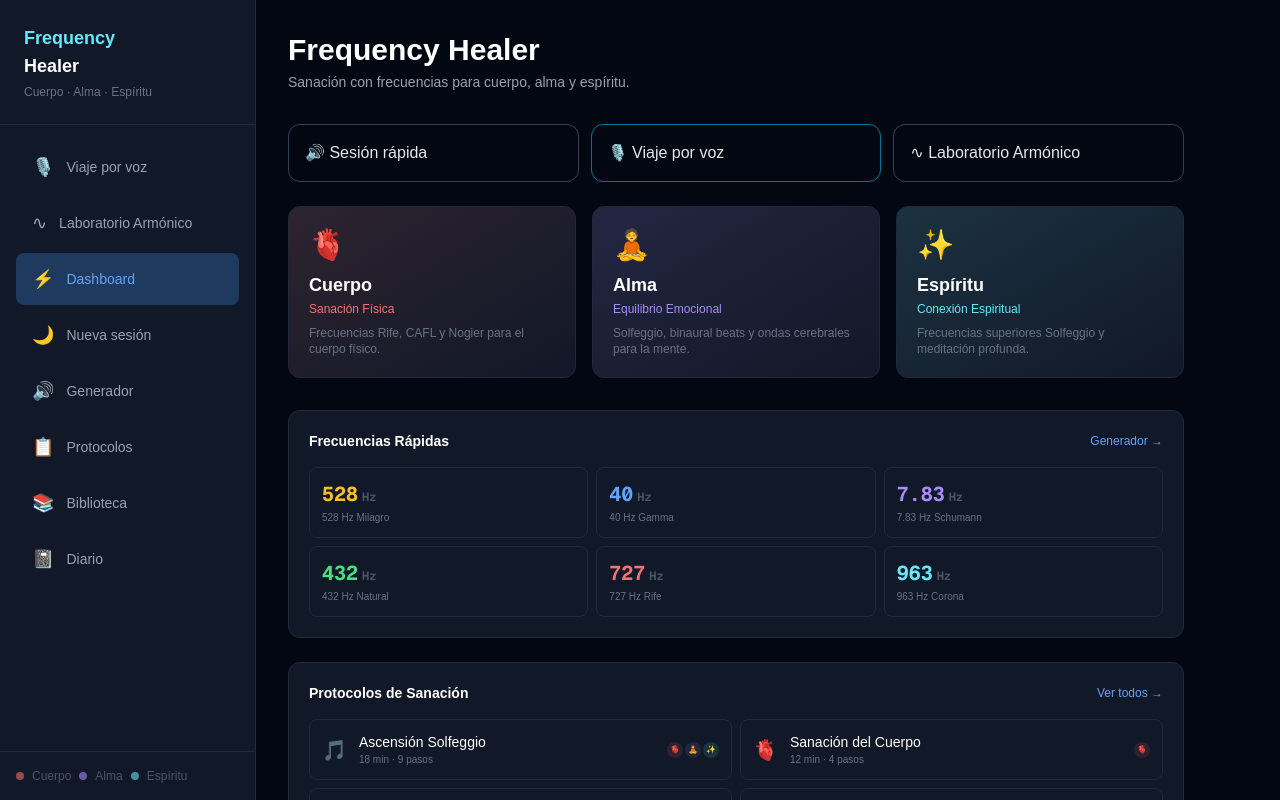
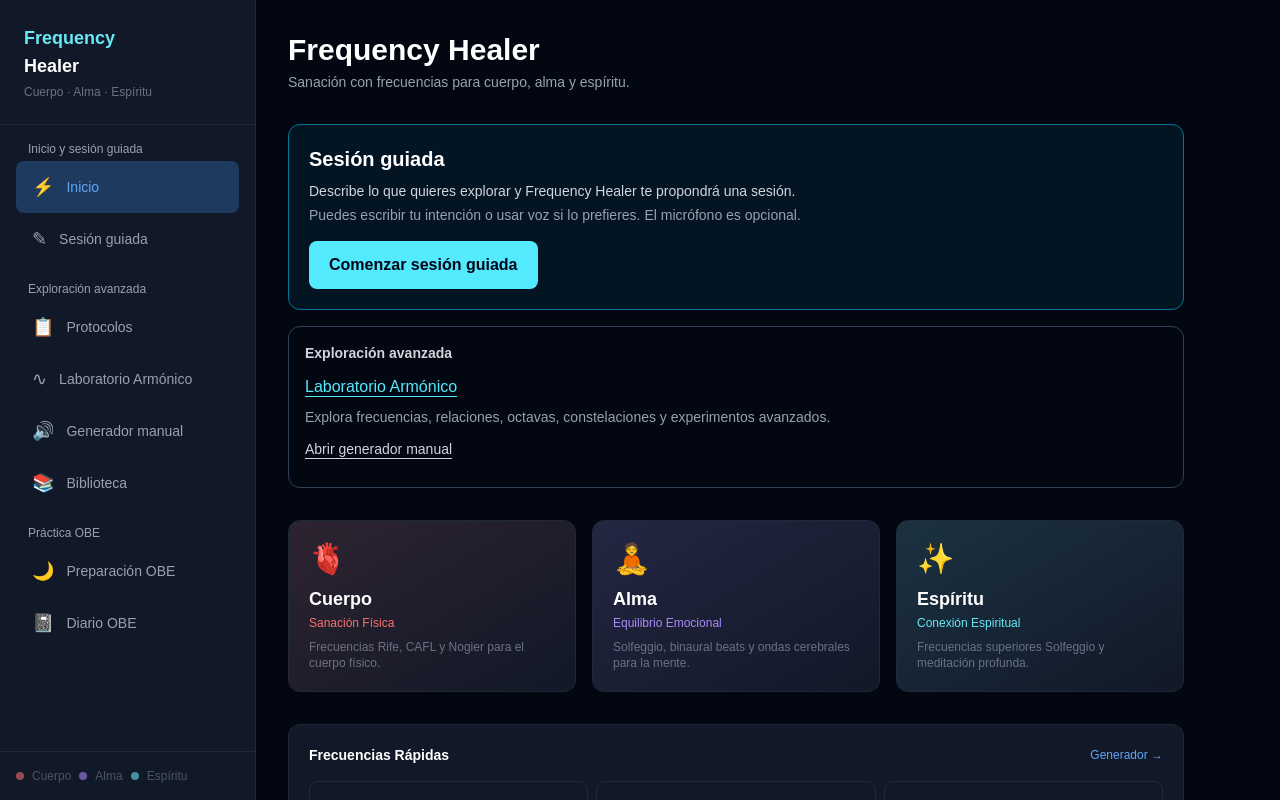
Before and after one commit to antoniodiaz70ad-dev/frequency-healer, a Next.js app in the folder frontend/: page / in a window 1280 px wide. Shown: the top 800 px of the page. Built offline with nearby package versions, Linux system fonts and the light colour scheme.

Commit message:
Clarify guided session entry and separate advanced navigation

```diff
--- a/frontend/src/app/landing/page.tsx
+++ b/frontend/src/app/landing/page.tsx
@@ -2,7 +2,7 @@ import type { Metadata } from "next";
 import Link from "next/link";
 import HeroVideo from "@/components/landing/HeroVideo";
 import styles from "@/components/landing/landing.module.css";
-import { HARMONIC_ENABLED } from "@/lib/voice/feature";
+import { HARMONIC_ENABLED, VOICE_ENABLED } from "@/lib/voice/feature";
 
 export const metadata: Metadata = {
   title: "Frequency Healer — Explore sound as a personal experiment",
@@ -118,12 +118,12 @@ export default function LandingPage() {
             with useful states for you.
           </p>
           <div className={styles.actions}>
-            <a className={styles.primary} href="#method">
+            <Link className={styles.primary} href={VOICE_ENABLED ? "/voz" : "/"} prefetch={false}>
+              {VOICE_ENABLED ? "Start a guided session" : "Enter Frequency Healer"} <Arrow />
+            </Link>
+            <a className={styles.secondary} href="#method">
               Explore the Method <span aria-hidden="true">↓</span>
             </a>
-            <Link className={styles.secondary} href="/" prefetch={false}>
-              Enter Frequency Healer <Arrow />
-            </Link>
           </div>
           {HARMONIC_ENABLED && (
             <Link
@@ -420,8 +420,8 @@ export default function LandingPage() {
           and <em>honest.</em>
         </h2>
         <div className={styles.actions}>
-          <Link className={styles.primary} href="/" prefetch={false}>
-            Enter Frequency Healer <Arrow />
+          <Link className={styles.primary} href={VOICE_ENABLED ? "/voz" : "/"} prefetch={false}>
+            {VOICE_ENABLED ? "Start a guided session" : "Enter Frequency Healer"} <Arrow />
           </Link>
           <a className={styles.secondary} href="#method">
             Explore the Method <span aria-hidden="true">↑</span>
--- a/frontend/src/app/page.tsx
+++ b/frontend/src/app/page.tsx
@@ -60,11 +60,22 @@ export default function DashboardPage() {
         <p className="text-sm text-gray-400">Sanaci&oacute;n con frecuencias para cuerpo, alma y esp&iacute;ritu.</p>
       </div>
 
-      {(VOICE_ENABLED || HARMONIC_ENABLED) && <nav aria-label="Formas de explorar" className="grid gap-3 sm:grid-cols-3 mb-6">
-        <Link className="rounded-xl border border-slate-700 p-4 min-h-12 focus-visible:outline-cyan-300" href="/generador">🔊 Sesión rápida</Link>
-        {VOICE_ENABLED && <Link className="rounded-xl border border-cyan-700 p-4 min-h-12 focus-visible:outline-cyan-300" href="/voz">🎙️ Viaje por voz</Link>}
-        {HARMONIC_ENABLED && <Link className="rounded-xl border border-slate-700 p-4 min-h-12 focus-visible:outline-cyan-300" href="/laboratorio-armonico">∿ Laboratorio Armónico</Link>}
-      </nav>}
+      <nav aria-label="Formas de explorar" className="space-y-4 mb-8">
+        {VOICE_ENABLED && <section className="rounded-xl border border-cyan-700 bg-cyan-950/30 p-5">
+          <h2 className="text-xl font-semibold text-white">Sesión guiada</h2>
+          <p className="text-sm text-gray-300 mt-2">Describe lo que quieres explorar y Frequency Healer te propondrá una sesión.</p>
+          <p className="text-sm text-gray-400 mt-1">Puedes escribir tu intención o usar voz si lo prefieres. El micrófono es opcional.</p>
+          <Link className="inline-flex items-center rounded-lg bg-cyan-300 text-slate-950 font-semibold px-5 py-3 mt-4 focus-visible:outline-2 focus-visible:outline-offset-4 focus-visible:outline-cyan-300" href="/voz">Comenzar sesión guiada</Link>
+        </section>}
+        <div className="rounded-xl border border-slate-700 p-4">
+          <h2 className="text-sm font-semibold text-gray-300">Exploración avanzada</h2>
+          {HARMONIC_ENABLED && <div className="mt-3">
+            <Link className="text-cyan-300 underline underline-offset-4 focus-visible:outline-cyan-300" href="/laboratorio-armonico">Laboratorio Armónico</Link>
+            <p className="text-sm text-gray-400 mt-2">Explora frecuencias, relaciones, octavas, constelaciones y experimentos avanzados.</p>
+          </div>}
+          <Link className="inline-flex py-3 text-sm text-gray-300 underline underline-offset-4 focus-visible:outline-cyan-300" href="/generador">Abrir generador manual</Link>
+        </div>
+      </nav>
       {/* Domain cards */}
       <div className="grid grid-cols-1 md:grid-cols-3 gap-4 mb-8">
         {DOMAIN_CARDS.map((card) => (
--- a/frontend/src/components/Sidebar.tsx
+++ b/frontend/src/components/Sidebar.tsx
@@ -4,15 +4,21 @@ import { useState } from "react";
 import Link from "next/link";
 import { usePathname } from "next/navigation";
 
-const navItems = [
-  ...(VOICE_ENABLED ? [{ href: "/voz", label: "Viaje por voz", icon: "🎙️" }] : []),
-  ...(HARMONIC_ENABLED ? [{ href: "/laboratorio-armonico", label: "Laboratorio Armónico", icon: "∿" }] : []),
-  { href: "/", label: "Dashboard", icon: "⚡" },
-  { href: "/sesion-nueva", label: "Nueva sesión", icon: "🌙" },
-  { href: "/generador", label: "Generador", icon: "🔊" },
-  { href: "/protocolos", label: "Protocolos", icon: "📋" },
-  { href: "/biblioteca", label: "Biblioteca", icon: "📚" },
-  { href: "/diario", label: "Diario", icon: "📓" },
+const navGroups = [
+  { label: VOICE_ENABLED ? "Inicio y sesión guiada" : "Inicio", items: [
+    { href: "/", label: "Inicio", icon: "⚡" },
+    ...(VOICE_ENABLED ? [{ href: "/voz", label: "Sesión guiada", icon: "✎" }] : []),
+  ] },
+  { label: "Exploración avanzada", items: [
+    { href: "/protocolos", label: "Protocolos", icon: "📋" },
+    ...(HARMONIC_ENABLED ? [{ href: "/laboratorio-armonico", label: "Laboratorio Armónico", icon: "∿" }] : []),
+    { href: "/generador", label: "Generador manual", icon: "🔊" },
+    { href: "/biblioteca", label: "Biblioteca", icon: "📚" },
+  ] },
+  { label: "Práctica OBE", items: [
+    { href: "/sesion-nueva", label: "Preparación OBE", icon: "🌙" },
+    { href: "/diario", label: "Diario OBE", icon: "📓" },
+  ] },
 ];
 
 export default function Sidebar() {
@@ -48,8 +54,10 @@ export default function Sidebar() {
           <p className="text-xs text-gray-500 mt-1">Cuerpo · Alma · Espíritu</p>
         </div>
 
-        <nav className="flex-1 p-4 space-y-1">
-          {navItems.map((item) => {
+        <nav aria-label="Navegación principal" className="flex-1 overflow-y-auto p-4 space-y-4">
+          {navGroups.map(group => <div key={group.label}>
+            <p className="px-3 mb-1 text-xs text-gray-400">{group.label}</p>
+            {group.items.map((item) => {
             const isActive = pathname === item.href || (item.href !== "/" && pathname.startsWith(item.href));
             return (
               <Link key={item.href} href={item.href} onClick={() => setOpen(false)}
@@ -58,7 +66,7 @@ export default function Sidebar() {
                 {item.label}
               </Link>
             );
-          })}
+          })}</div>)}
         </nav>
 
         <div className="p-4 border-t border-[#1f2937]">
--- a/frontend/src/components/voice/PrivacyGate.tsx
+++ b/frontend/src/components/voice/PrivacyGate.tsx
@@ -8,8 +8,8 @@ export default function PrivacyGate({ transcriptionEnabled, aiEnabled, processin
   useEffect(() => { let alive = true; queueMicrotask(() => { if (!alive) return; try { setAccepted(loadConsent(version)); } catch { setError('No se pudo leer el consentimiento. Puedes continuar solo en esta visita; no sobrescribiremos datos inválidos.'); } setLoaded(true); }); return () => { alive = false; }; }, [version]);
   if (!loaded) return <p role="status">Preparando privacidad…</p>;
   if (accepted) return children;
-  return <div className={styles.workspace}><h1>Tu voz, bajo tu control</h1><section><h2>Antes de empezar</h2>
-    <p>El micrófono se activa únicamente cuando mantienes presionado el botón. Al soltar se apaga. También puedes completar todo escribiendo.</p>
+  return <div className={styles.workspace}><h1>Sesión guiada · tu privacidad</h1><section><h2>Antes de empezar</h2>
+    <p>Puedes completar toda la sesión escribiendo. El micrófono es opcional y solo se activa cuando inicias una captura; no es necesario para continuar.</p>
     <p>{transcriptionEnabled ? 'Esta versión envía únicamente la captura solicitada al proveedor de transcripción configurado en servidor. No usa escucha continua.' : 'Esta versión no tiene transcripción remota configurada. La captura se descarta; utiliza texto para continuar.'}</p>
     <p>{aiEnabled ? 'Puedes elegir enviar el texto a un asistente remoto para estructurar tu intención. Es opcional: las reglas locales siempre están disponibles.' : 'La intención se interpreta con un diccionario local, sin enviarse a una IA.'}</p>
     <p>La aplicación no guarda audio. Solo guarda notas y reflexiones en este dispositivo cuando eliges Guardar sesión. Puedes borrar tus registros. La voz no se usa para diagnosticar ni tratar.</p>
--- a/frontend/src/components/voice/VoiceJourney.tsx
+++ b/frontend/src/components/voice/VoiceJourney.tsx
@@ -52,7 +52,8 @@ export default function VoiceJourney({ transcriptionEnabled = false, aiEnabled =
   const proposal = flow.proposal;
   const evidence = useMemo(() => proposal ? personalEvidence(proposal, storageError ? null : records) : null, [proposal, records, storageError]);
   return <div className={styles.workspace}>
-    <span className={styles.tag}>Exploración sonora · reglas locales</span><h1>Viaje por voz</h1>
+    <span className={styles.tag}>Exploración sonora · reglas locales</span><h1>Sesión guiada</h1>
+    <p>Puedes escribir tu intención o usar voz si lo prefieres. El micrófono es opcional.</p>
     <p>Intención → propuesta → confirmación → experiencia → observación.</p>
     <p className={styles.muted}>Las relaciones son matemáticas y musicales. Tus registros describen una experiencia subjetiva; no demuestran efectos médicos ni que un tono cause un cambio.</p>
     <p role="status" aria-live="polite">{active ? 'Sesión en curso' : state === 'reflection' ? 'Sesión detenida. Reflexión opcional.' : 'Nada se reproduce sin tu confirmación.'}</p>
```
